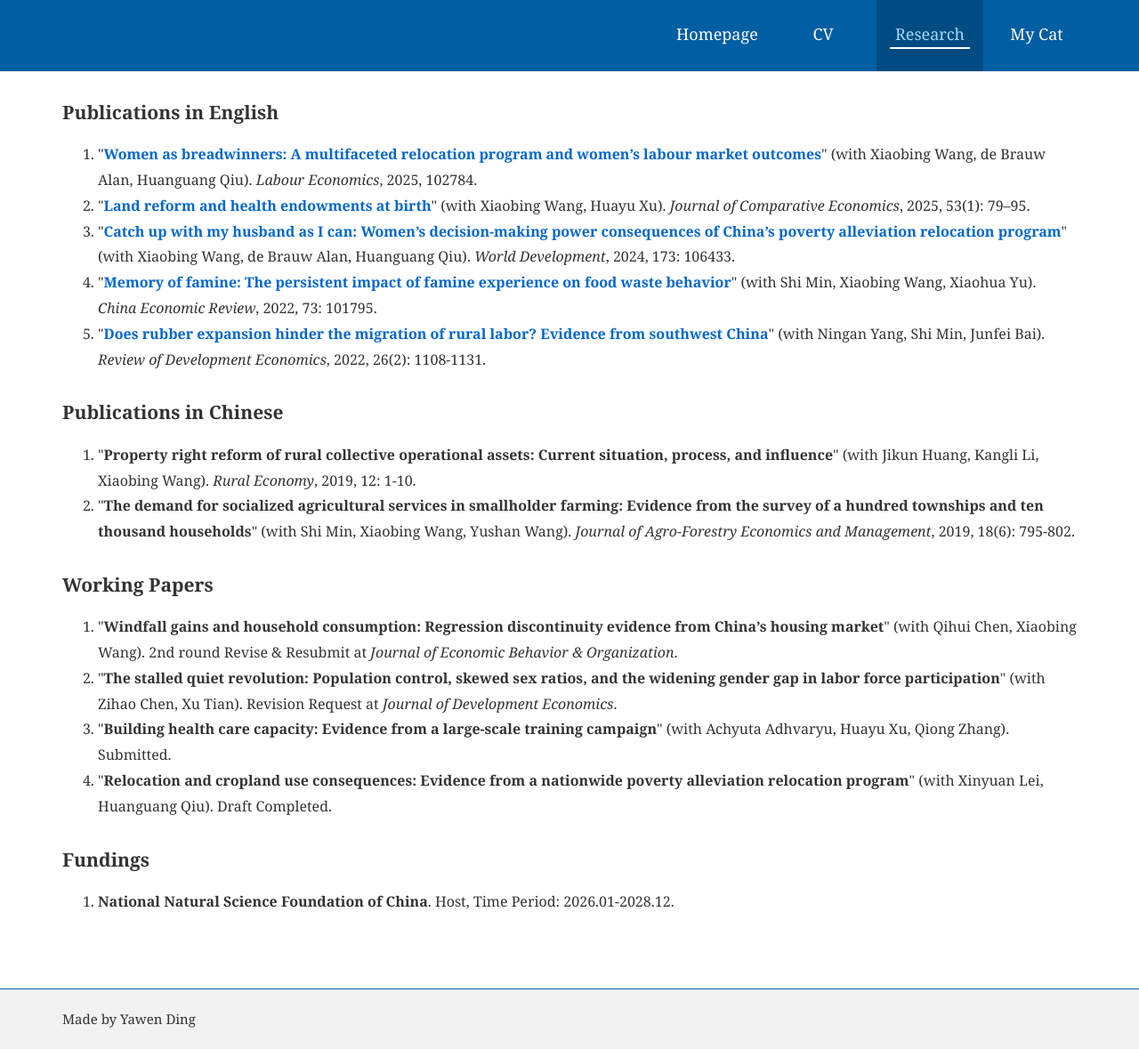
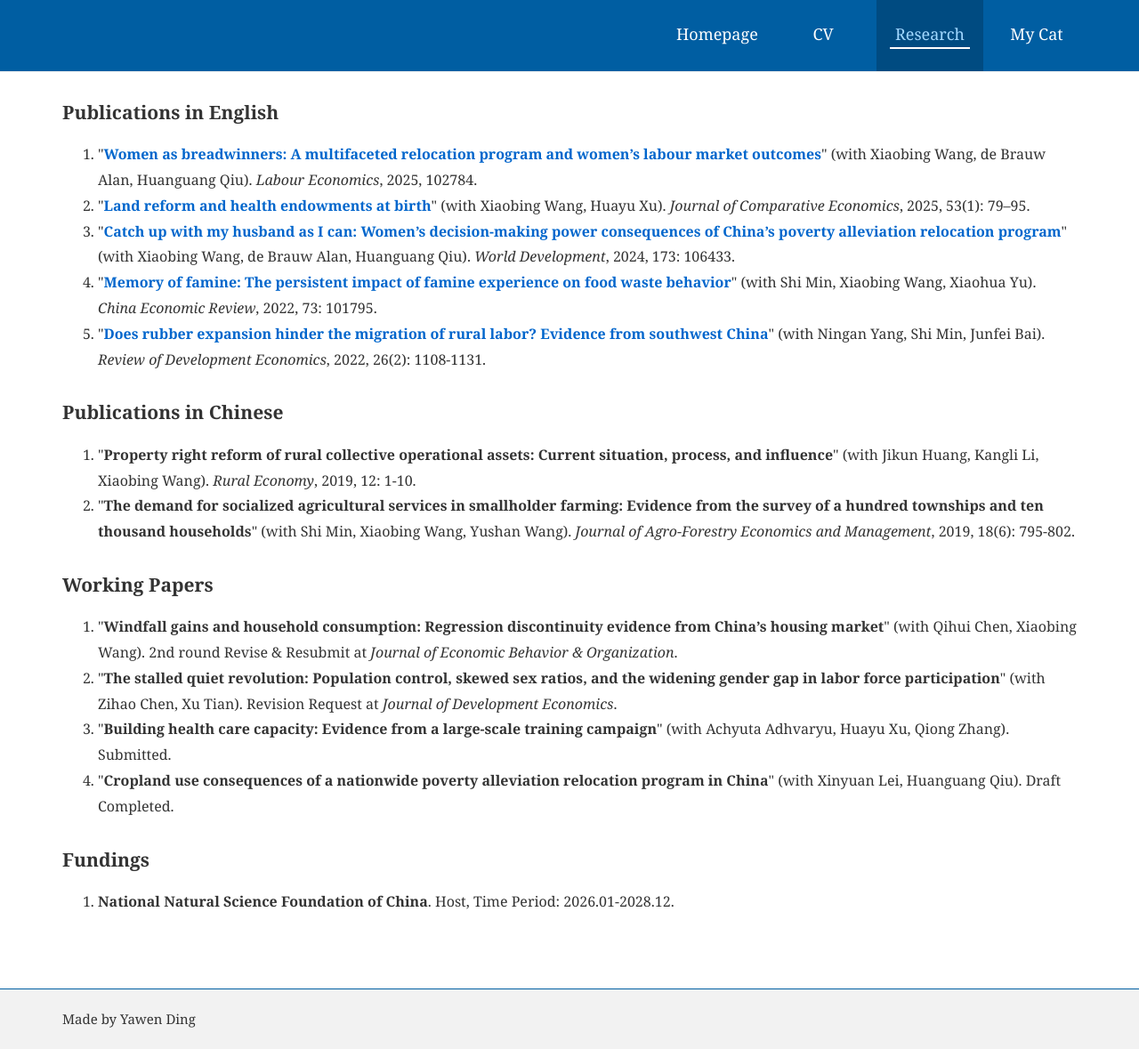
Before and after one commit to YawenDing/yawending.github.io, a Jekyll site: the page built from pages/_research/index.md, in a window 1280 px wide. Shown: the whole page at 89% size. Built offline with Jekyll 4.4.1, drawn with Linux system fonts in a browser that asks for light colours.

Commit message:
Update index.md

```diff
--- a/pages/_research/index.md
+++ b/pages/_research/index.md
@@ -54,7 +54,7 @@ no_heading: true
 
 <li>"<b>Building health care capacity: Evidence from a large-scale training campaign</b>" (with Achyuta Adhvaryu, Huayu Xu, Qiong Zhang). Submitted.</li>
 
-<li>"<b>Relocation and cropland use consequences: Evidence from a nationwide poverty alleviation relocation program</b>" (with Xinyuan Lei, Huanguang Qiu). Draft Completed.</li>
+<li>"<b>Cropland use consequences of a nationwide poverty alleviation relocation program in China</b>" (with Xinyuan Lei, Huanguang Qiu). Draft Completed.</li>
 
 </ol>
 
```
